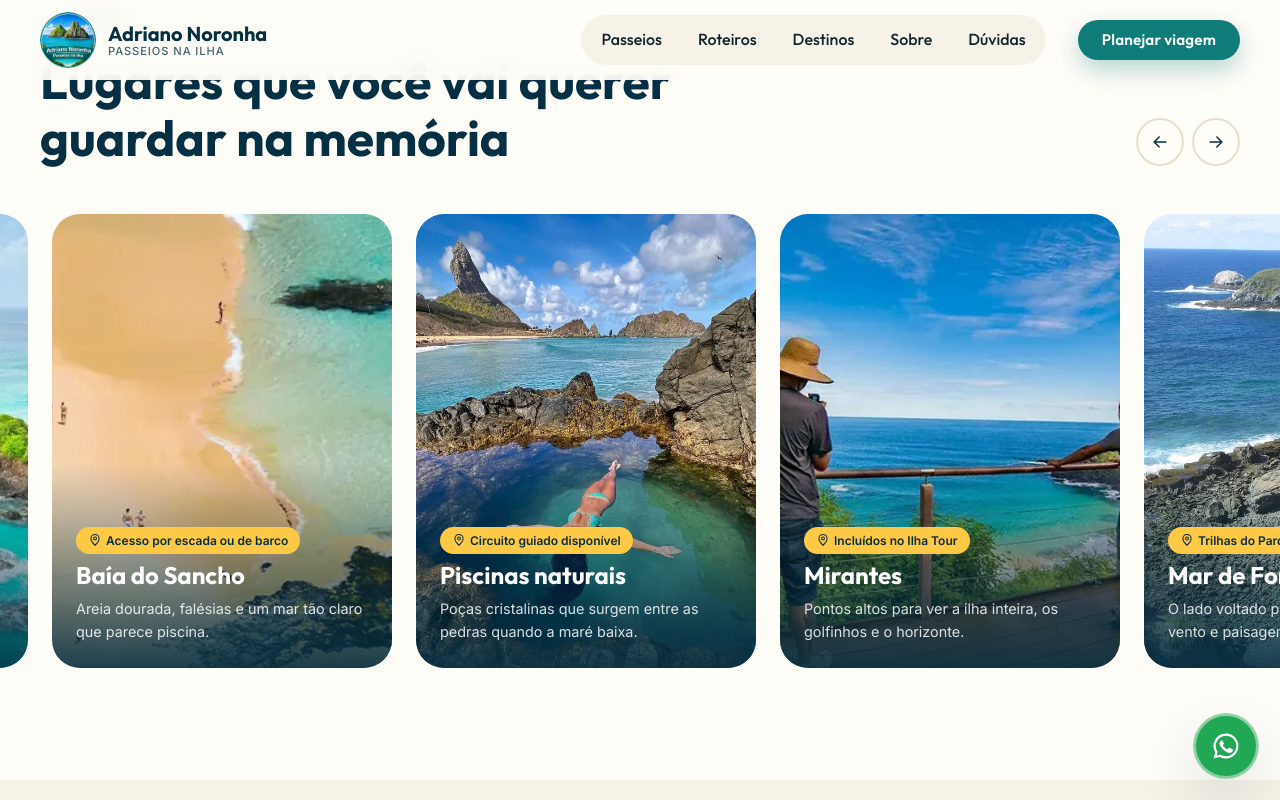
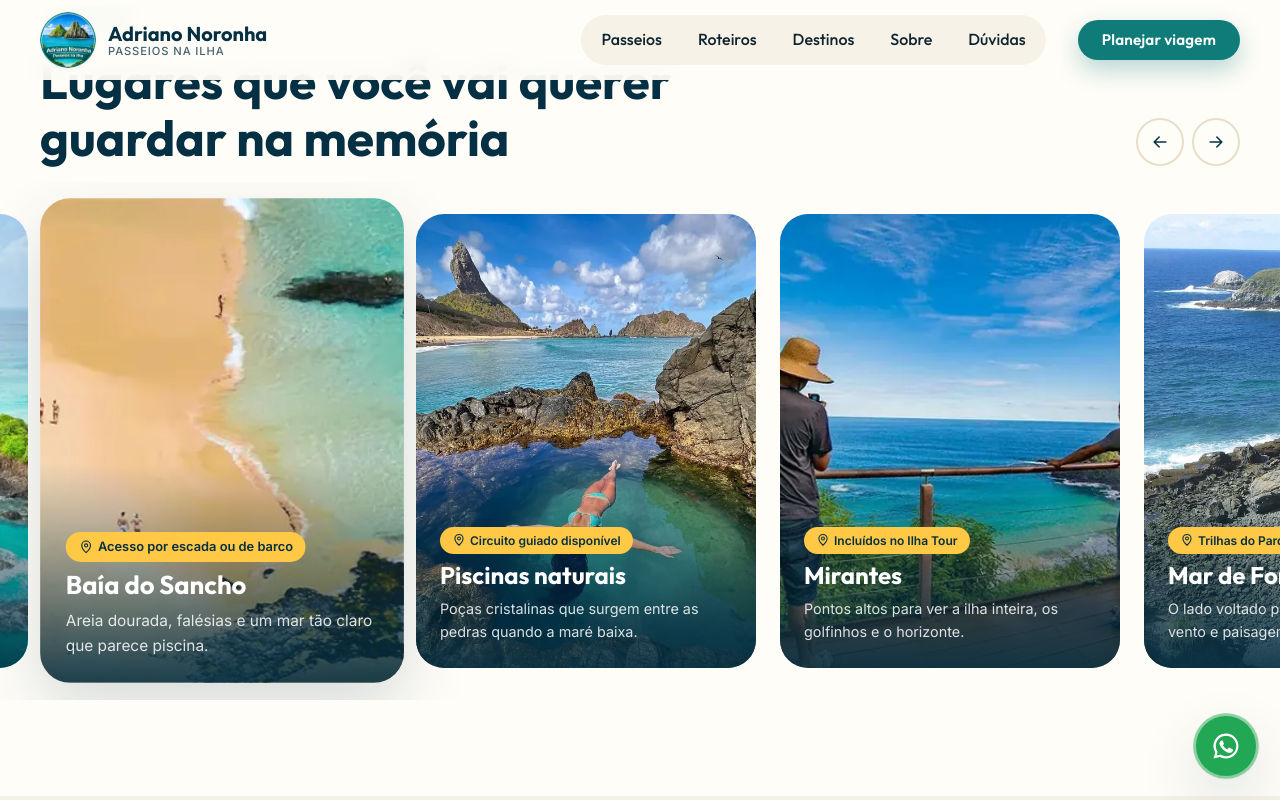
Before and after one commit to camilagermanoo/adrianoNoronha, a React (Vite) app: page / in a window 1280 px wide. In both pictures the pointer is over the item 210 px from the left and 6117 px from the top of the page. Shown: the part 5677-6477 px from the top of the page. Built offline with nearby package versions, Linux system fonts and the light colour scheme.

Commit message:
style(destinations): enlarge destination card on hover
- Scale the whole card with a soft shadow when hovered
- Add vertical breathing room to the track so scaled cards are not clipped

```diff
--- a/src/components/Destinations/Destinations.module.css
+++ b/src/components/Destinations/Destinations.module.css
@@ -9,7 +9,7 @@
   align-items: flex-end;
   justify-content: space-between;
   gap: var(--space-6);
-  margin-bottom: var(--space-12);
+  margin-bottom: var(--space-4);
 }
 
 .top > header {
@@ -49,7 +49,7 @@
   display: flex;
   gap: var(--space-6);
   padding-inline: max(1rem, calc((100vw - var(--container-width)) / 2));
-  padding-bottom: var(--space-4);
+  padding-block: var(--space-8);
   overflow-x: auto;
   scroll-padding-inline: max(1rem, calc((100vw - var(--container-width)) / 2));
   scrollbar-width: none;
@@ -66,6 +66,15 @@
   aspect-ratio: 3 / 4;
   overflow: hidden;
   border-radius: var(--radius-lg);
+  transition:
+    transform 400ms ease,
+    box-shadow 400ms ease;
+}
+
+.card:hover {
+  z-index: 1;
+  transform: scale(1.07);
+  box-shadow: var(--shadow-lg);
 }
 
 .card img {
@@ -76,7 +85,7 @@
 }
 
 .card:hover img {
-  transform: scale(1.06);
+  transform: scale(1.04);
 }
 
 .overlay {
```
